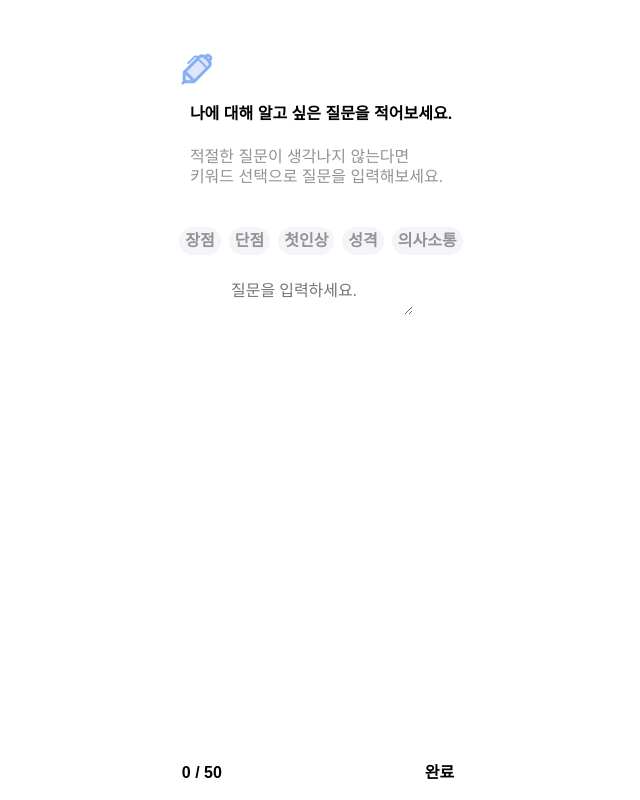
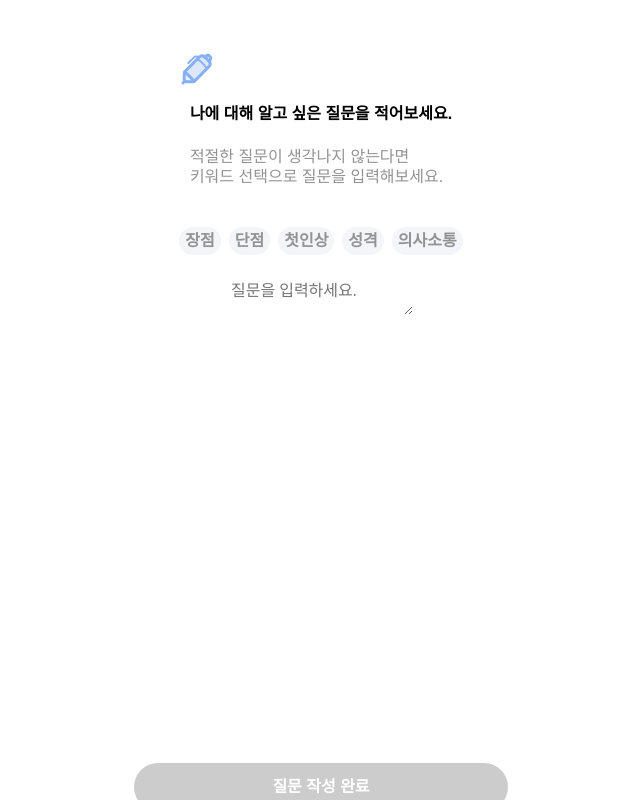
Before and after one commit to taeo-sprint16/frontend, a React (Vite) app: page /write-question in a window 1280 px wide. Shown: the whole page, without its empty margins (319-959 px from the left). Built offline with nearby package versions, Linux system fonts and the light colour scheme; no server answers; a web font is replaced by a local one.

Commit message:
style : textarea 텍스트 카운트 컴포넌트 및 완료 버튼 삭제

```diff
--- a/src/components/WriteQuestion.tsx
+++ b/src/components/WriteQuestion.tsx
@@ -14,9 +14,6 @@ interface PlaceHolderProps {
 
 const WriteQuestion = () => {
   const [question, setQuestion] = useState('');
-  const [count, setCount] = useState(0);
-  const [doneClicked, setDoneClicked] = useState(false);
-
   const [activeButton, setActiveButton] = useState('');
 
   const navigate = useNavigate();
@@ -28,11 +25,6 @@ const WriteQuestion = () => {
   const handleQuestion = (event: React.ChangeEvent<HTMLTextAreaElement>) => {
     const inputText = event.target.value;
     setQuestion(inputText);
-    setCount(inputText.length);
-  };
-
-  const handleDoneClick = () => {
-    setDoneClicked(true);
   };
 
   const updatePlaceHodler = (word: string) => {
@@ -127,21 +119,12 @@ const WriteQuestion = () => {
           onChange={handleQuestion}
         />
       </Wrapper>
-      {doneClicked ? (
       <CompleteButton
         onClick={handleCompleteQuestion}
         disabled={question === '' ? true : false}
       >
         질문 작성 완료
       </CompleteButton>
-      ) : (
-        <DoneContainer>
-          <span>{count} / 50</span>
-          <button type="button" onClick={handleDoneClick}>
-            완료
-          </button>
-        </DoneContainer>
-      )}
     </StyledQuestionContainer>
   );
 };
@@ -259,21 +242,4 @@ const PlaceHolder = styled.textarea`
   outline: none;
 `;
 
-const DoneContainer = styled.div`
-  width: 100%;
-  display: flex;
-  justify-content: space-between;
-  align-items: center;
-  span,
-  button {
-    font-weight: bold;
-  }
-  button {
-    border: none;
-    outline: none;
-    background: transparent;
-    cursor: pointer;
-  }
-`;
-
 export default WriteQuestion;
```
Lines whose indentation alone changed are shown as unchanged.
